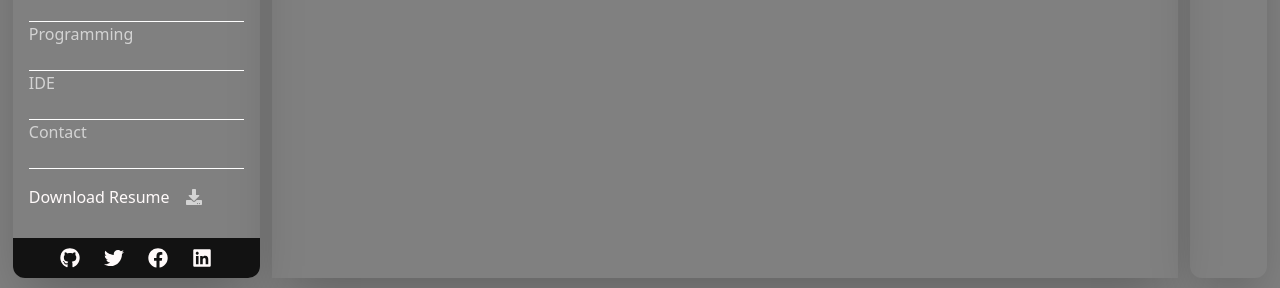
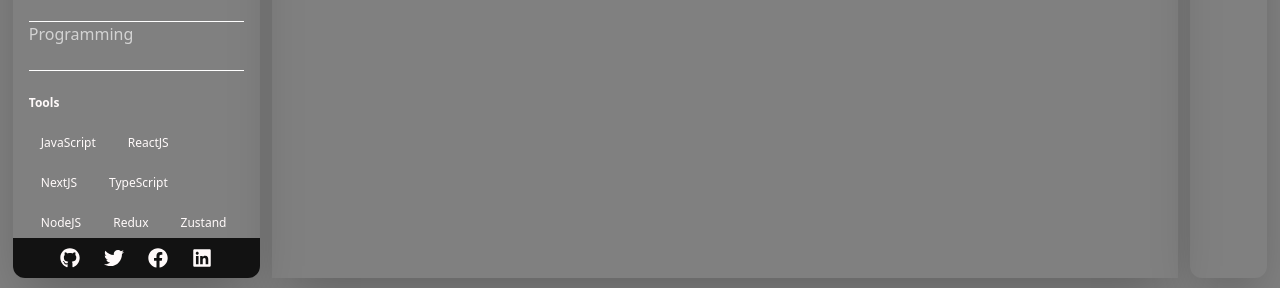
Before and after one commit to Azman-Ahmed/azman-ahmed09, a Next.js app: page / in a window 1280 px wide. Shown: the part 509-797 px from the top of the page. Built offline with nearby package versions, Linux system fonts and the light colour scheme; no server answers.

Commit message:
added tools segment

```diff
--- /dev/null
+++ b/src/app/_components/intro/Badges.tsx
@@ -0,0 +1,9 @@
+import React from 'react'
+
+const Badge = ({ title }:{ title:string }) => {
+    return (
+        <span className='py-2 px-3 text-xs text-Snow bg-EveningBlack rounded-full'>{title}</span>
+    )
+}
+
+export default Badge
--- a/src/app/_components/intro/Tools.tsx
+++ b/src/app/_components/intro/Tools.tsx
@@ -1,11 +1,18 @@
-import React from 'react'
-
+import Badge from './Badges';
+import { TECH_STACK } from '../constants/constants';
 const Tools = () => {
   return (
-    <div>
-      <h1>IDE</h1>
+    <div className='flex flex-col space-y-1 pt-6'>
+      <div className='flex flex-col gap-y-4'>
+        <span className='text-Snow text-xs font-bold'>Tools</span>
+        <div className='flex flex-wrap gap-2'>
+          {TECH_STACK.map((item, index) => (
+            <Badge key={index} title={item} />
+          ))}
+        </div>
+      </div>
     </div>
-  )
-}
+  );
+};
 
-export default Tools
+export default Tools;
```
